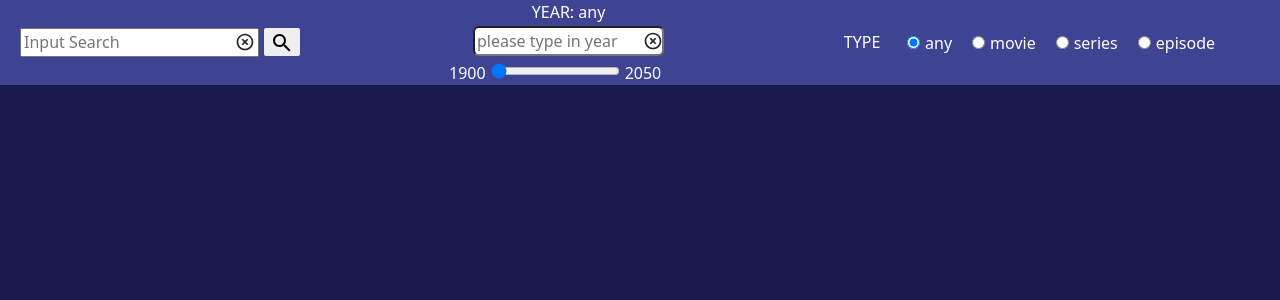
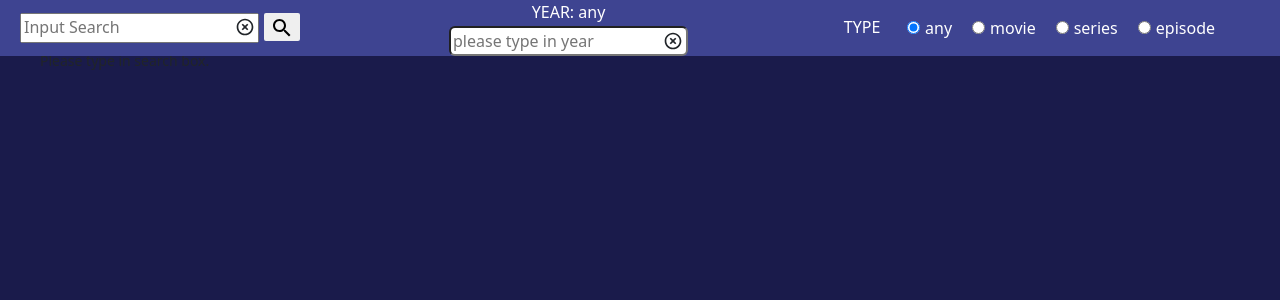
Before and after one commit to sun1723/movie_app, a React (Create React App) app: page / in a window 1280 px wide. Shown: the top 300 px of the page. Built offline with nearby package versions, Linux system fonts and the light colour scheme.

Commit message:
refactor: MA-38-remove year slider

```diff
--- a/src/components/YearSlider.js
+++ b/src/components/YearSlider.js
@@ -29,16 +29,6 @@ export const YearSlider = ({selectedYear, handleChangeYear, collapMode}) => {
               />
             <HighlightOffIcon className="alter_icon" fontSize="small" onClick={evt => {handleChangeYear(0)}}/>
           </div>
-          <div className="slider">
-            <span className="slider_start">1900</span>
-            <input type="range"
-              min="1900"
-              max="2050"
-              step="1"
-              defaultValue={selectedYear}
-              onChange={(evt) => {handleChangeYear(evt.currentTarget.value)}} />
-            <span className="slider_end">2050</span>
-          </div>
         </>)
       :
       isOpen ?
--- a/src/utils/year_slider.scss
+++ b/src/utils/year_slider.scss
@@ -8,19 +8,8 @@ $md-screen-2:769px;
 $lg-screen-2: 993px;
 $laptop-screen-2: 1201px;
 
-.slider,
 .text {
   color: $text-color;
-}
-
-.slider {
-  padding-top: 5px;
-  &_start{
-    margin-right: 5px;
-  }
-  &_end {
-    margin-left:  5px;
-  }
 }
 
 .alter {
@@ -29,7 +18,7 @@ $laptop-screen-2: 1201px;
   padding-top: 2px;
   margin: 0 auto;
   input{
-    width: 80%;
+    width: 100%;
     border-radius: 6px;
     // text-align: center;
     &::-webkit-outer-spin-button,
@@ -49,9 +38,6 @@ $laptop-screen-2: 1201px;
       display: inline-block;
       padding-right: 10px
     }
-  .slider{
-    display: none;
-  }
   .alter {
     // display: none;
   }
@@ -64,12 +50,13 @@ $laptop-screen-2: 1201px;
 @media screen and (min-width: $lg-screen) {
   .alter{
     // display: none;
-    position: relative;
+   position: relative;
     input {
+      font-size: 1rem;
     }
     &_icon{
       position: absolute;
-      right: 25px;
+      right: 5px;
       top:7px;
       cursor: pointer;
     }
```
